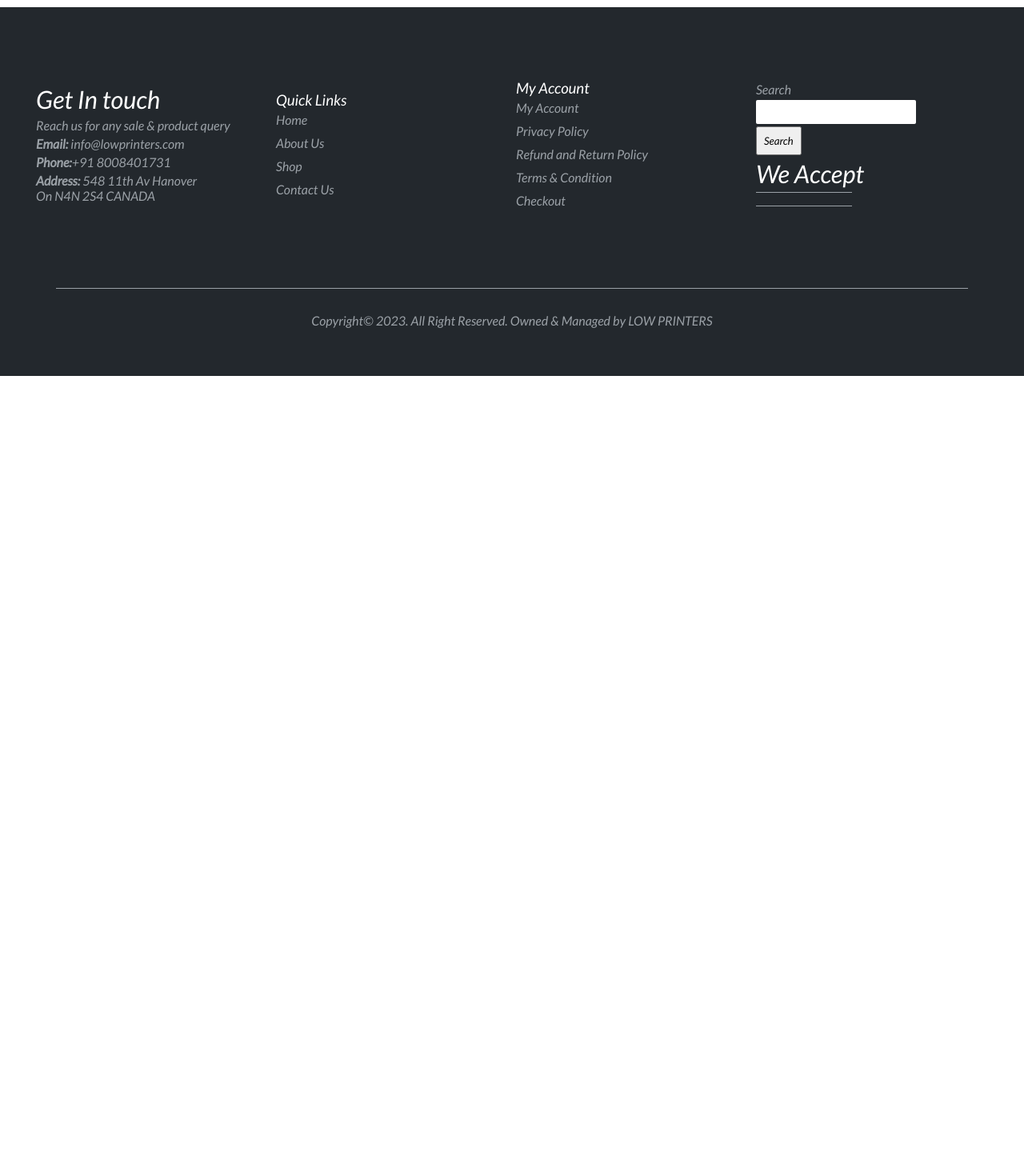
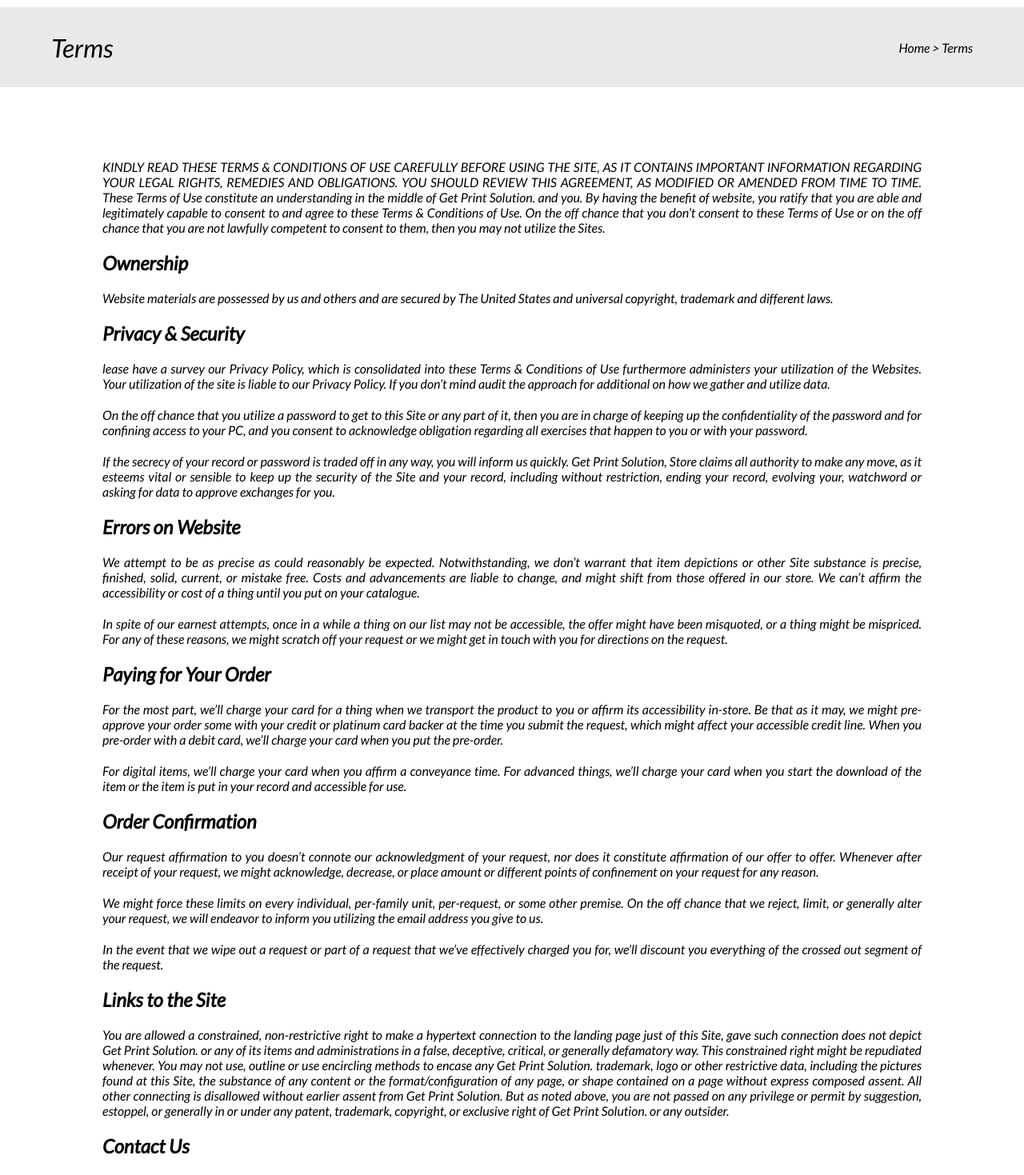
Before and after one commit to 7Mudit/Website-2, a React (Create React App) app: page /terms in a window 1280 px wide. Shown: the part 160-1629 px from the top of the page at 80% size. Before the commit the page ends 800 px from the top, so only its background shows below. Built offline with nearby package versions, Linux system fonts and the light colour scheme.

Commit message:
Done terms

```diff
--- a/src/App.js
+++ b/src/App.js
@@ -9,7 +9,8 @@ import Shop from "./components/Shop/Shop";
 import Checkout from "./components/Checkout/Checkout";
 import ScrollToTop from "./components/ScrollToTop/ScrollToTop";
 import Privacy from "./components/Privacy/Privacy";
-
+import Refund from "./components/Refund/Refund";
+import Terms from "./components/Terms/Terms"
 
 function App() {
   return (
@@ -24,6 +25,8 @@ function App() {
             <Route exact path="/shop" element={<Shop />} />
             <Route exact path="/checkout" element={<Checkout />} />
             <Route exact path="/privacy" element={<Privacy />} />
+            <Route exact path="/refund" element={<Refund />} />
+            <Route exact path="/terms" element={<Terms />} />
           </Routes>
           <Footer />
         </ScrollToTop>
--- a/src/components/Checkout/Checkout.js
+++ b/src/components/Checkout/Checkout.js
@@ -4,7 +4,7 @@ import mastercard from "../images/Unknown10.png";
 import american from "../images/american.png";
 import disover from "../images/Discover.png";
 import ScrollToTop from "../ScrollToTop/ScrollToTop"
-const Checkout = ({ paragraph, prize }) => {
+const Checkout = ({ paragraph = "No Item Selected", prize = "-" }) => {
   return (
     <ScrollToTop>
       <div className="checkoutSection">
--- a/src/components/Footer/Footer.js
+++ b/src/components/Footer/Footer.js
@@ -1,6 +1,8 @@
 import React from "react";
-import './Footer.css'
+import Checkout from "../Checkout/Checkout";
+import "./Footer.css";
 const Footer = () => {
+
     return (
       <div>
         <footer class="footer">
@@ -27,13 +29,22 @@ const Footer = () => {
             <div class="foo-column">
               <h3 class="footer-subheading">Quick Links</h3>
               <ul class="footer-list">
-            <a href="/"><li class="footer-hover-item">Home</li></a>
+                <a href="/">
+                  <li class="footer-hover-item">Home</li>
+                </a>
                 {/* <li>
                 <span class="current">About Us</span>
               </li> */}
-              <a href="/about"><li class="footer-hover-item">About Us</li></a>
-              <a href="/shop"> <li class="footer-hover-item">Shop</li></a>
-              <a href="/contact"><li class="footer-hover-item">Contact Us</li></a>
+                <a href="/about">
+                  <li class="footer-hover-item">About Us</li>
+                </a>
+                <a href="/shop">
+                  {" "}
+                  <li class="footer-hover-item">Shop</li>
+                </a>
+                <a href="/contact">
+                  <li class="footer-hover-item">Contact Us</li>
+                </a>
               </ul>
             </div>
 
@@ -41,11 +52,19 @@ const Footer = () => {
             <div class="foo-column">
               <h3 class="footer-subheading">My Account</h3>
               <div class="footer-list">
-              <li class="footer-hover-item">My Account</li>
+                <a href="/privacy">
                   <li class="footer-hover-item">Privacy Policy</li>
+                </a>
+                <a href="/refund">
                   <li class="footer-hover-item">Refund and Return Policy</li>
+                </a>
+                <a href="/terms">
                   <li class="footer-hover-item">Terms & Condition</li>
-              <li class="footer-hover-item">Checkout</li>
+                </a>
+                <a href="/checkout"><li class="footer-hover-item">
+                  Checkout
+                </li>
+                </a>
               </div>
             </div>
 
@@ -69,13 +88,14 @@ const Footer = () => {
           <div class="footer-copyright">
             <div class="footer-content">
               <p class="footer-p">
-              Copyright© 2023. All Right Reserved. Owned & Managed by LOW PRINTERS
+                Copyright© 2023. All Right Reserved. Owned & Managed by LOW
+                PRINTERS
               </p>
             </div>
           </div>
         </footer>
       </div>
     );
-};
+  }
 
 export default Footer;
--- /dev/null
+++ b/src/components/Refund/Refund.js
@@ -0,0 +1,9 @@
+import React from 'react'
+
+const Refund = () => {
+  return (
+    <div>Refund</div>
+  )
+}
+
+export default Refund
--- /dev/null
+++ b/src/components/Terms/Terms.css
@@ -0,0 +1,72 @@
+.termsSection{
+    position: relative;
+    width: 100%;
+    display: flex;
+    flex-direction: column;
+    height: auto;
+    gap: 20px;
+}
+.termsBanner{
+    width: 100%;
+    display: flex;
+    height: 100px;
+    flex-direction: row;
+    justify-content: space-between;
+    padding: 0 5%;
+    align-items: center;
+    background-color: rgb(233, 233, 233);
+}
+.termsBanner a{
+    text-decoration: none;
+    color: black;
+}
+.termsBanner h1{
+    font-weight: 500;
+}
+.termsBanner h4{
+    font-weight: 100;
+}
+
+.termsContent{
+    margin-top: 70px;
+    display: flex;
+    flex-direction: column;
+    align-items: center;
+    width: 100%;
+    gap: 20px;
+    margin-bottom: 100px;
+    text-align: justify;
+}
+.termsContent h2{
+    width: 80%;
+}
+.termsContent p{
+    width: 80%;
+}
+@media screen and (max-width:872px){
+
+    .termsSection{
+        top: 125px;
+    }
+    .termsContent{
+        margin-bottom: 255px;
+    }
+
+}
+@media screen and (max-width : 500px) {
+    .termsBanner{
+        flex-direction: column;
+        align-items: flex-start;
+        gap: 20px;
+        justify-content: center;
+        height: 100px;
+        /* height: 800px; */
+    }
+
+    .termsBanner h1{
+        font-size: 16px;
+    }
+    .termsBanner h4{
+        font-size: 16px;
+    }
+}
--- /dev/null
+++ b/src/components/Terms/Terms.js
@@ -0,0 +1,57 @@
+import React from "react";
+import "./Terms.css";
+const Terms = () => {
+  return (
+    <>
+      <div className="termsSection">
+        <div className="termsBanner">
+          <h1>Terms</h1>
+          <h4>
+            <a href="/">Home</a> &gt; Terms
+          </h4>
+        </div>
+        <div className="termsContent">
+
+          <p>KINDLY READ THESE TERMS & CONDITIONS OF USE CAREFULLY BEFORE USING THE SITE, AS IT CONTAINS IMPORTANT INFORMATION REGARDING YOUR LEGAL RIGHTS, REMEDIES AND OBLIGATIONS. YOU SHOULD REVIEW THIS AGREEMENT, AS MODIFIED OR AMENDED FROM TIME TO TIME. These Terms of Use constitute an understanding in the middle of Get Print Solution. and you. By having the benefit of website, you ratify that you are able and legitimately capable to consent to and agree to these Terms & Conditions of Use. On the off chance that you don’t consent to these Terms of Use or on the off chance that you are not lawfully competent to consent to them, then you may not utilize the Sites.</p>
+
+          <h2>Ownership</h2>
+          <p>Website materials are possessed by us and others and are secured by The United States and universal copyright, trademark and different laws.</p>
+
+          <h2>Privacy & Security</h2>
+          <p>lease have a survey our Privacy Policy, which is consolidated into these Terms & Conditions of Use furthermore administers your utilization of the Websites. Your utilization of the site is liable to our Privacy Policy. If you don’t mind audit the approach for additional on how we gather and utilize data.</p>
+
+          <p>On the off chance that you utilize a password to get to this Site or any part of it, then you are in charge of keeping up the confidentiality of the password and for confining access to your PC, and you consent to acknowledge obligation regarding all exercises that happen to you or with your password.</p>
+
+          <p>If the secrecy of your record or password is traded off in any way, you will inform us quickly. Get Print Solution, Store claims all authority to make any move, as it esteems vital or sensible to keep up the security of the Site and your record, including without restriction, ending your record, evolving your, watchword or asking for data to approve exchanges for you.</p>
+
+          <h2>Errors on Website</h2>
+          <p>We attempt to be as precise as could reasonably be expected. Notwithstanding, we don’t warrant that item depictions or other Site substance is precise, finished, solid, current, or mistake free. Costs and advancements are liable to change, and might shift from those offered in our store. We can’t affirm the accessibility or cost of a thing until you put on your catalogue.</p>
+
+          <p>In spite of our earnest attempts, once in a while a thing on our list may not be accessible, the offer might have been misquoted, or a thing might be mispriced. For any of these reasons, we might scratch off your request or we might get in touch with you for directions on the request.</p>
+
+          <h2>Paying for Your Order</h2>
+
+          <p>For the most part, we’ll charge your card for a thing when we transport the product to you or affirm its accessibility in-store. Be that as it may, we might pre-approve your order some with your credit or platinum card backer at the time you submit the request, which might affect your accessible credit line. When you pre-order with a debit card, we’ll charge your card when you put the pre-order.</p>
+
+          <p>For digital items, we’ll charge your card when you affirm a conveyance time. For advanced things, we’ll charge your card when you start the download of the item or the item is put in your record and accessible for use.</p>
+
+          <h2>Order Confirmation</h2>
+          <p>Our request affirmation to you doesn’t connote our acknowledgment of your request, nor does it constitute affirmation of our offer to offer. Whenever after receipt of your request, we might acknowledge, decrease, or place amount or different points of confinement on your request for any reason.</p>
+          <p>We might force these limits on every individual, per-family unit, per-request, or some other premise. On the off chance that we reject, limit, or generally alter your request, we will endeavor to inform you utilizing the email address you give to us.</p>
+          <p>In the event that we wipe out a request or part of a request that we’ve effectively charged you for, we’ll discount you everything of the crossed out segment of the request.</p>
+
+
+        <h2>Links to the Site</h2>
+
+        <p>You are allowed a constrained, non-restrictive right to make a hypertext connection to the landing page just of this Site, gave such connection does not depict Get Print Solution. or any of its items and administrations in a false, deceptive, critical, or generally defamatory way. This constrained right might be repudiated whenever. You may not use, outline or use encircling methods to encase any Get Print Solution. trademark, logo or other restrictive data, including the pictures found at this Site, the substance of any content or the format/configuration of any page, or shape contained on a page without express composed assent. All other connecting is disallowed without earlier assent from Get Print Solution. But as noted above, you are not passed on any privilege or permit by suggestion, estoppel, or generally in or under any patent, trademark, copyright, or exclusive right of Get Print Solution. or any outsider.</p>
+
+        <h2>Contact Us</h2>
+        <p>If you have any inquiries regarding our Terms and Conditions or practices please get in touch with us.</p>
+        </div>
+
+      </div>
+    </>
+  );
+};
+
+export default Terms;
```
Also changed, not shown: src/components/Refund/Refund.css (added). Lines whose indentation alone changed are shown as unchanged.
